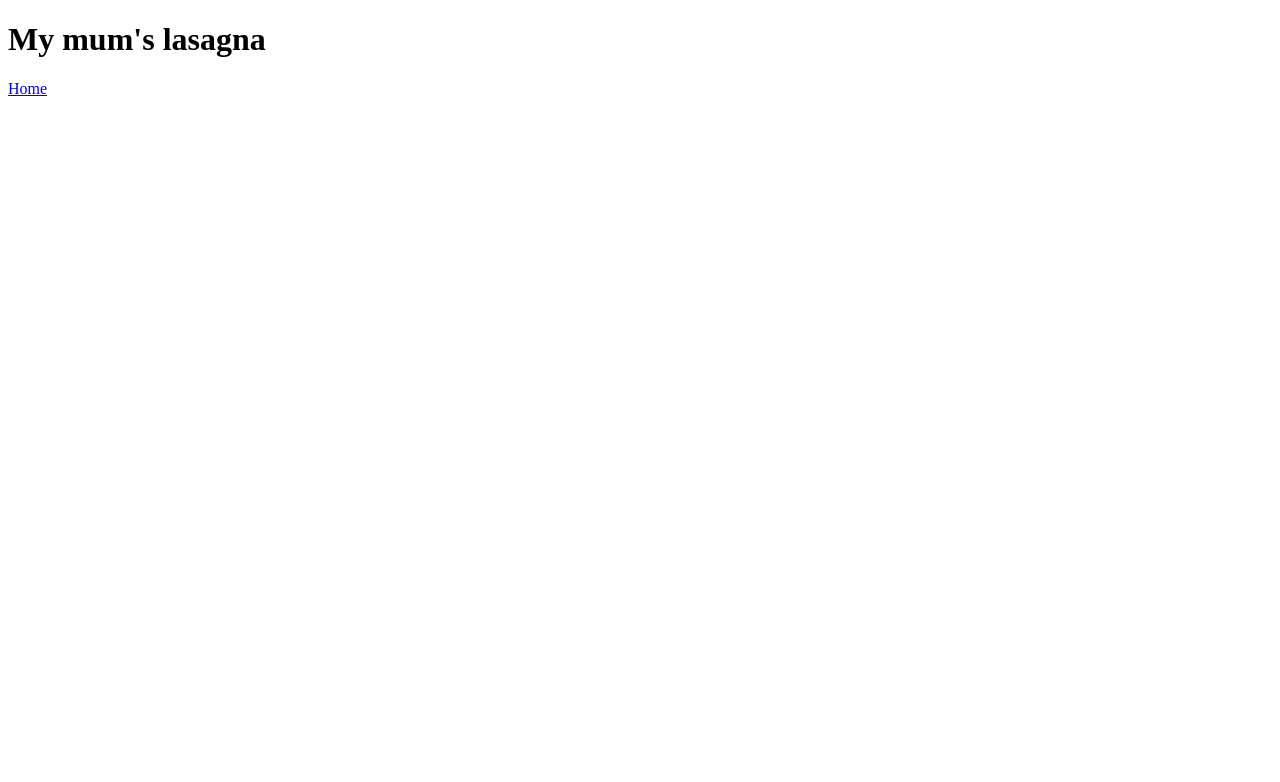
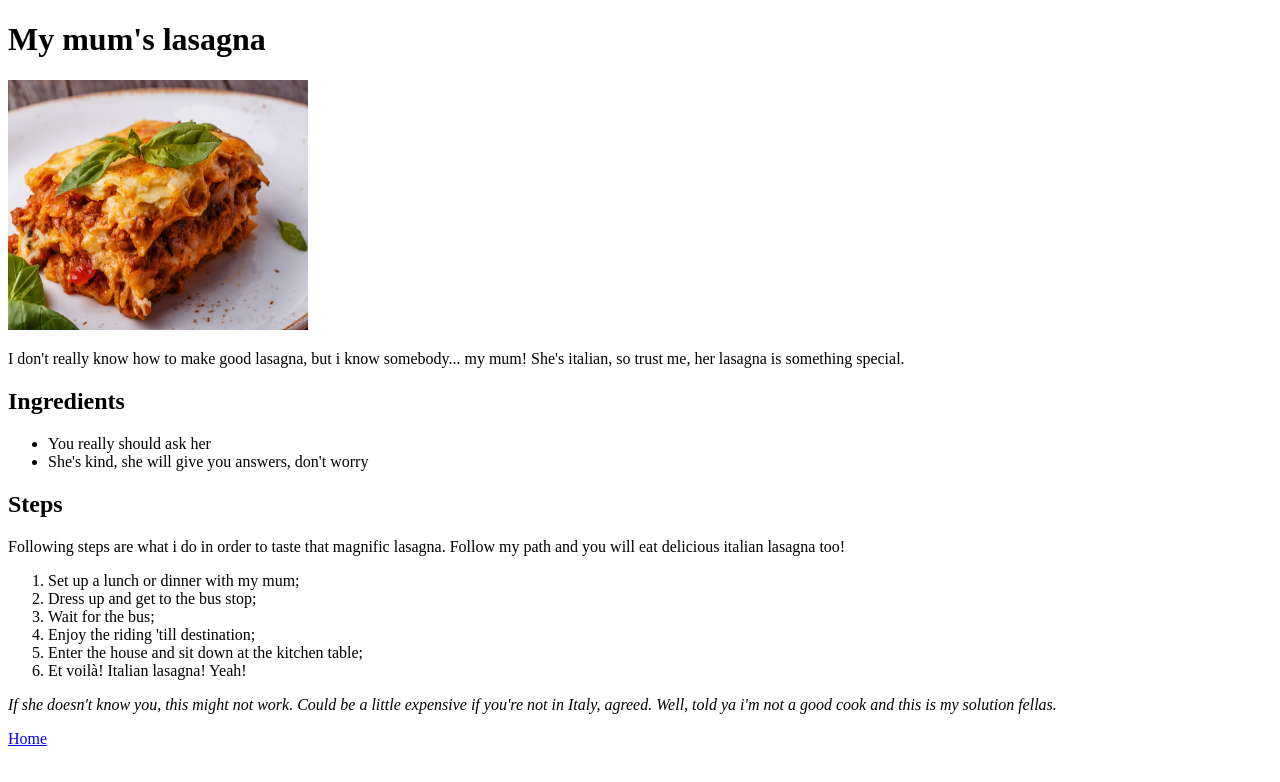
Before and after one commit to ComarNomari/odin-recipes, a plain HTML site: page recipes/lasagna.html in a window 1280 px wide. Drawn offline with Linux system fonts and the light colour scheme.

Commit message:
add Lasagna recipe

```diff
--- a/recipes/lasagna.html
+++ b/recipes/lasagna.html
@@ -3,10 +3,29 @@
 <head>
     <meta charset="UTF-8">
     <meta name="viewport" content="width=device-width, initial-scale=1.0">
-    <title>Document</title>
+    <title>Lasagna</title>
 </head>
 <body>
     <h1>My mum's lasagna</h1>
+    <img src="../img/lasagna.jpg" alt="this is not my mum's lasagna tbh" height="250" width="300">
+
+    <p>I don't really know how to make good lasagna, but i know somebody... my mum! She's italian, so trust me, her lasagna is something special.</p>
+    <h2>Ingredients</h2>
+    <ul>
+        <li>You really should ask her</li>
+        <li>She's kind, she will give you answers, don't worry</li>
+    </ul>
+    <h2>Steps</h2>
+    <p>Following steps are what i do in order to taste that magnific lasagna. Follow my path and you will eat delicious italian lasagna too!</p>
+    <ol>
+        <li>Set up a lunch or dinner with my mum;</li>
+        <li>Dress up and get to the bus stop;</li>
+        <li>Wait for the bus;</li>
+        <li>Enjoy the riding 'till destination;</li>
+        <li>Enter the house and sit down at the kitchen table;</li>
+        <li>Et voilà! Italian lasagna! Yeah!</li>
+    </ol>
+    <p><em>If she doesn't know you, this might not work. Could be a little expensive if you're not in Italy, agreed. Well, told ya i'm not a good cook and this is my solution fellas.</em></p>
 </body>
 </html>
 
```
Also changed, not shown: img/lasagna.jpg (added).
